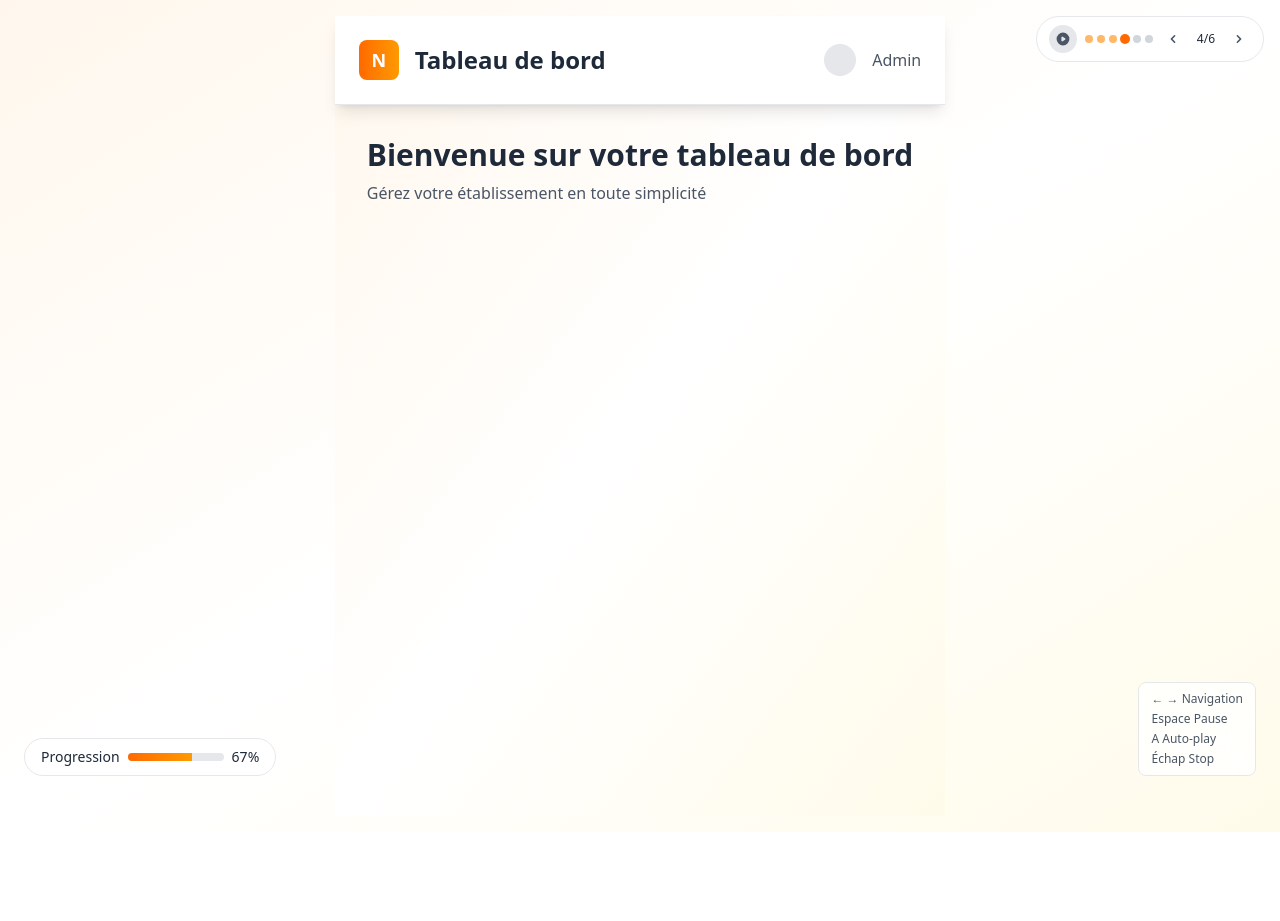
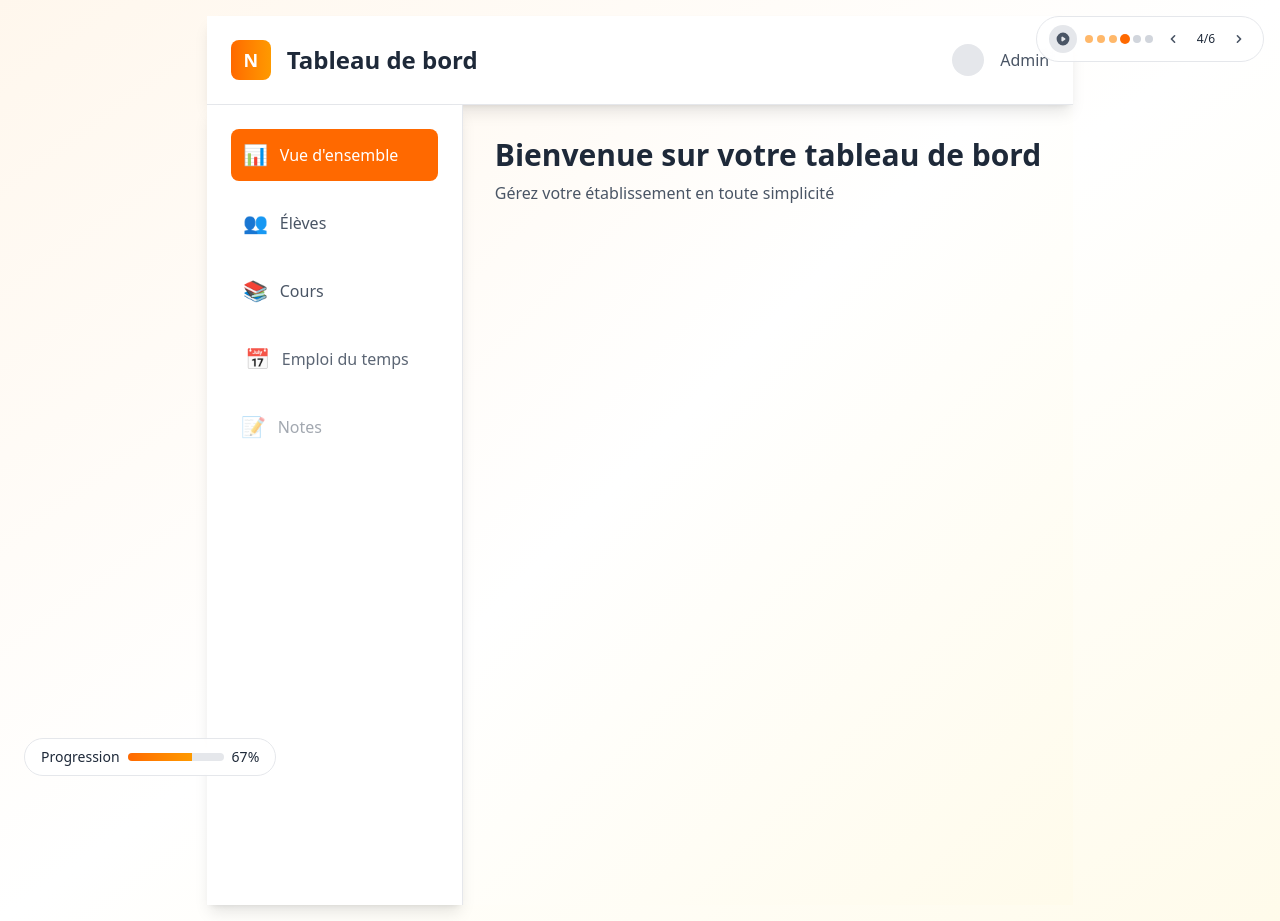
Before and after one commit to YoulaMamadouba/Nshoolfordeploy, a Next.js app: page /demo in a window 1280 px wide. Both pictures are taken after a click on the button 1124 px from the left and 39 px from the top of the page. Before the commit the page ends 832 px from the top, so only its background shows below. Built offline with nearby package versions, Linux system fonts and the light colour scheme.

Commit message:
goodjustsomethingnew

```diff
--- a/src/app/demo/page.tsx
+++ b/src/app/demo/page.tsx
@@ -281,23 +281,6 @@ export default function DemoPage() {
           </div>
         </div>
       </motion.div>
-
-      {/* Raccourcis clavier - Supprimé sur mobile */}
-      <motion.div
-        initial={{ opacity: 0 }}
-        animate={{ opacity: 1 }}
-        transition={{ delay: 2 }}
-        className="hidden sm:block fixed bottom-6 right-6 z-50"
-      >
-        <div className="px-3 py-2 rounded-lg backdrop-blur-md border text-xs bg-white/80 border-gray-200 text-gray-600">
-          <div className="space-y-1">
-            <div>← → Navigation</div>
-            <div>Espace Pause</div>
-            <div>A Auto-play</div>
-            <div>Échap Stop</div>
-          </div>
-        </div>
-      </motion.div>
     </div>
   );
 }
--- a/src/components/home/demo/StepDashboard.tsx
+++ b/src/components/home/demo/StepDashboard.tsx
@@ -22,13 +22,15 @@ const StepDashboard: React.FC<StepDashboardProps> = ({
   const [showStats, setShowStats] = useState(false);
   const [showCharts, setShowCharts] = useState(false);
   const [showActions, setShowActions] = useState(false);
+  const [showSidebar, setShowSidebar] = useState(false);
 
   useEffect(() => {
     const timer1 = setTimeout(() => setIsLoading(false), 1000);
     const timer2 = setTimeout(() => setShowHeader(true), 1500);
-    const timer3 = setTimeout(() => setShowStats(true), 3000);
-    const timer4 = setTimeout(() => setShowCharts(true), 4000);
-    const timer5 = setTimeout(() => setShowActions(true), 5000);
+    const timer3 = setTimeout(() => setShowSidebar(true), 2000);
+    const timer4 = setTimeout(() => setShowStats(true), 3000);
+    const timer5 = setTimeout(() => setShowCharts(true), 4000);
+    const timer6 = setTimeout(() => setShowActions(true), 5000);
 
     return () => {
       clearTimeout(timer1);
@@ -36,6 +38,7 @@ const StepDashboard: React.FC<StepDashboardProps> = ({
       clearTimeout(timer3);
       clearTimeout(timer4);
       clearTimeout(timer5);
+      clearTimeout(timer6);
     };
   }, []);
 
@@ -97,8 +100,48 @@ const StepDashboard: React.FC<StepDashboardProps> = ({
         )}
       </AnimatePresence>
 
+      <div className="flex">
+        {/* Sidebar - Visible uniquement sur desktop */}
+        <AnimatePresence>
+          {showSidebar && (
+            <motion.div
+              initial={{ opacity: 0, x: -100 }}
+              animate={{ opacity: 1, x: 0 }}
+              exit={{ opacity: 0, x: -100 }}
+              className="hidden lg:block w-64 min-h-screen p-6 shadow-lg bg-white border-r border-gray-200"
+            >
+              <div className="space-y-4">
+                {[
+                  { icon: '📊', label: 'Vue d\'ensemble', active: true },
+                  { icon: '👥', label: 'Élèves' },
+                  { icon: '📚', label: 'Cours' },
+                  { icon: '📅', label: 'Emploi du temps' },
+                  { icon: '📝', label: 'Notes' },
+                  { icon: '💰', label: 'Paiements' },
+                  { icon: '⚙️', label: 'Paramètres' },
+                ].map((item, index) => (
+                  <motion.div
+                    key={item.label}
+                    initial={{ opacity: 0, x: -20 }}
+                    animate={{ opacity: 1, x: 0 }}
+                    transition={{ delay: index * 0.1 }}
+                    className={`flex items-center gap-3 p-3 rounded-lg cursor-pointer transition-all duration-300 ${
+                      item.active
+                        ? 'bg-orange-500 text-white'
+                        : 'hover:bg-gray-100 text-gray-600'
+                    }`}
+                  >
+                    <span className="text-xl">{item.icon}</span>
+                    <span className="font-medium">{item.label}</span>
+                  </motion.div>
+                ))}
+              </div>
+            </motion.div>
+          )}
+        </AnimatePresence>
+
         {/* Contenu principal */}
-      <div className="p-4 sm:p-6 lg:p-8">
+        <div className="flex-1 p-4 sm:p-6 lg:p-8">
           <div className="max-w-6xl mx-auto">
             {/* Titre */}
             <motion.div
@@ -266,6 +309,7 @@ const StepDashboard: React.FC<StepDashboardProps> = ({
             </AnimatePresence>
           </div>
         </div>
+      </div>
 
       {/* Call-to-Action */}
       <motion.div
```
Lines whose indentation alone changed are shown as unchanged.
